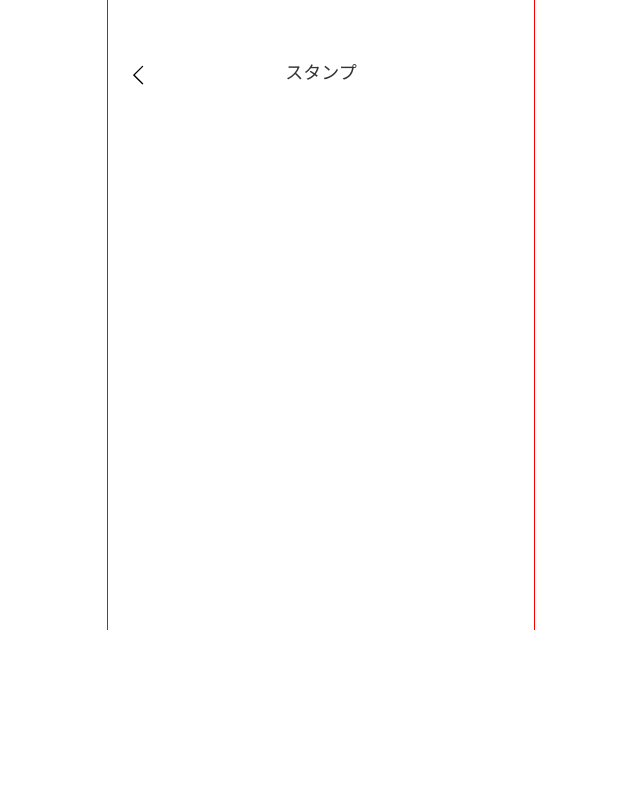
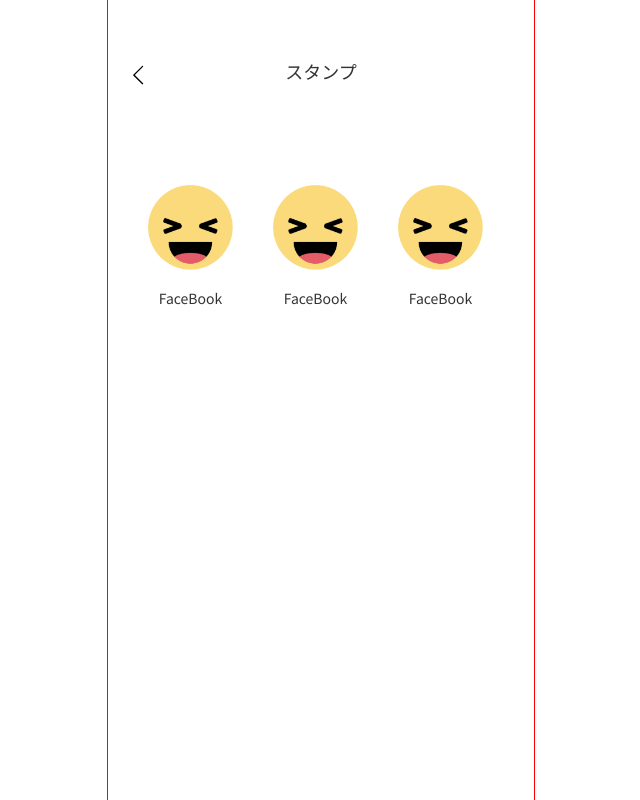
Before and after one commit to R-S-code/imask, a Nuxt app: page /stamps in a window 1280 px wide. Shown: the top 800 px of the page, without its empty margins (319-959 px from the left). Built offline with nearby package versions, Linux system fonts and the light colour scheme.

Commit message:
add:スタンプリストページの作成

```diff
--- a/nuxt.config.ts
+++ b/nuxt.config.ts
@@ -12,5 +12,10 @@
   css: [
     "~/assets/css/destyle.css",
     "~/assets/css/common.scss"
-  ]
+  ],
+  router: {
+    scrollBehavior: function (to, from, savedPosition) {
+      return { x: 0, y: 0 }
+    }
+  }
 })
--- /dev/null
+++ b/pages/stamp_set.vue
@@ -0,0 +1,44 @@
+<template>
+  <div>
+    <Header page_name="Facebook" back_link="/stamps" />
+    <main>
+      <div>
+        <img src="~/assets/img/smile_stamp.png" alt="スタンプ">
+        <p>FaceBook</p>
+      </div>
+      <div>
+        <img src="~/assets/img/smile_stamp.png" alt="スタンプ">
+        <p>FaceBook</p>
+      </div>
+      <div>
+        <img src="~/assets/img/smile_stamp.png" alt="スタンプ">
+        <p>FaceBook</p>
+      </div>
+    </main>
+  </div>
+</template>
+
+<style lang="scss" scoped>
+  main {
+    display: flex;
+    padding: 55px 20px 675px;
+    div {
+      border-radius: 20px;
+      height: 165px;
+      padding-top: 20px;
+      text-align: center;
+      width: 135px;
+      img {
+        height: 99px;
+        width: 99px;
+      }
+      p {
+        font-size: 14px;
+        margin-top: 20px;
+      }
+      &:hover {
+        border: 1px solid #3383F5;
+      }
+    }
+  }
+</style>
--- a/pages/stamps.vue
+++ b/pages/stamps.vue
@@ -2,31 +2,50 @@
   <div>
     <Header page_name="スタンプ" back_link="/theme_settings" />
     <main>
+      <nuxt-link to="/stamp_set">
+        <div>
+          <img src="~/assets/img/smile_stamp.png" alt="スタンプ">
+          <p>FaceBook</p>
+        </div>
+      </nuxt-link>
+      <nuxt-link to="/stamp_set">
+        <div>
+          <img src="~/assets/img/smile_stamp.png" alt="スタンプ">
+          <p>FaceBook</p>
+        </div>
+      </nuxt-link>
+      <nuxt-link to="/stamp_set">
+        <div>
+          <img src="~/assets/img/smile_stamp.png" alt="スタンプ">
+          <p>FaceBook</p>
+        </div>
+      </nuxt-link>
     </main>
   </div>
 </template>
 
 <style lang="scss" scoped>
   main {
-    padding: 45px 20px 475px;
-  }
-  .settings-list {
+    display: flex;
+    flex-wrap: wrap;
+    padding: 55px 20px 675px;
     div {
-      display: flex;
-      margin-bottom: 30px;
-      h2 {
-        margin-right: auto;
+      border-radius: 20px;
+      height: 165px;
+      padding-top: 20px;
+      text-align: center;
+      width: 125px;
+      img {
+        height: 85px;
+        width: 85px;
       }
-      img:last-child {
-        display: inline-block;
-        height: 20px;
-        margin-left: 10px;
-        width: 20x;
+      p {
+        font-size: 14px;
+        margin-top: 20px;
       }
-    }
-    .stamp-ico {
-      height: 26px;
-      width: 26px;
+      &:hover {
+        outline: 1px solid #3383F5;
+      }
     }
   }
 </style>
```
